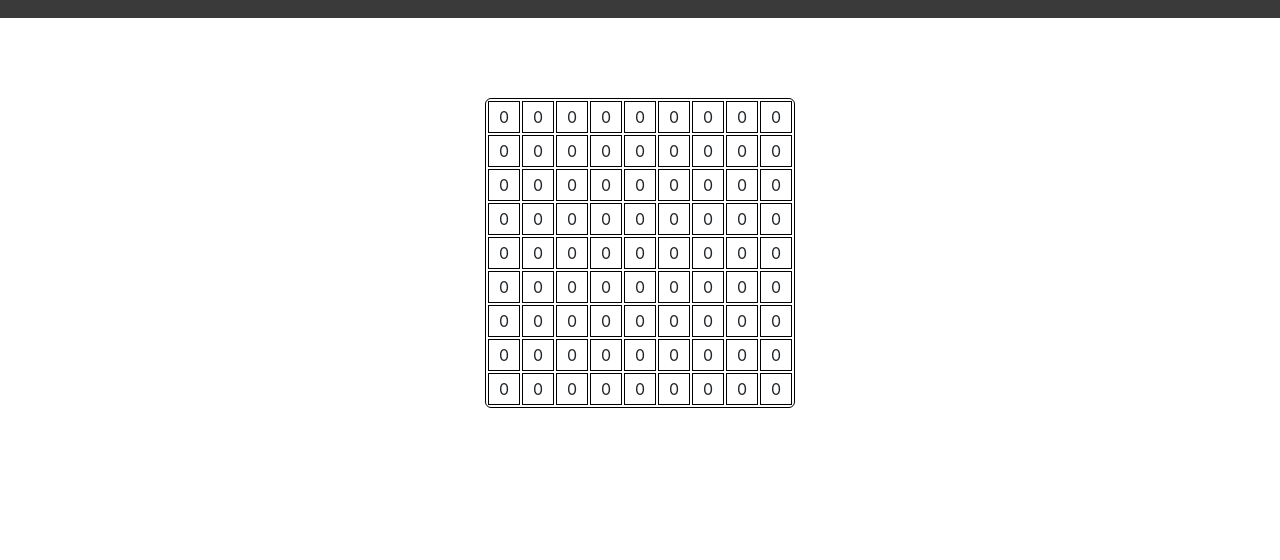
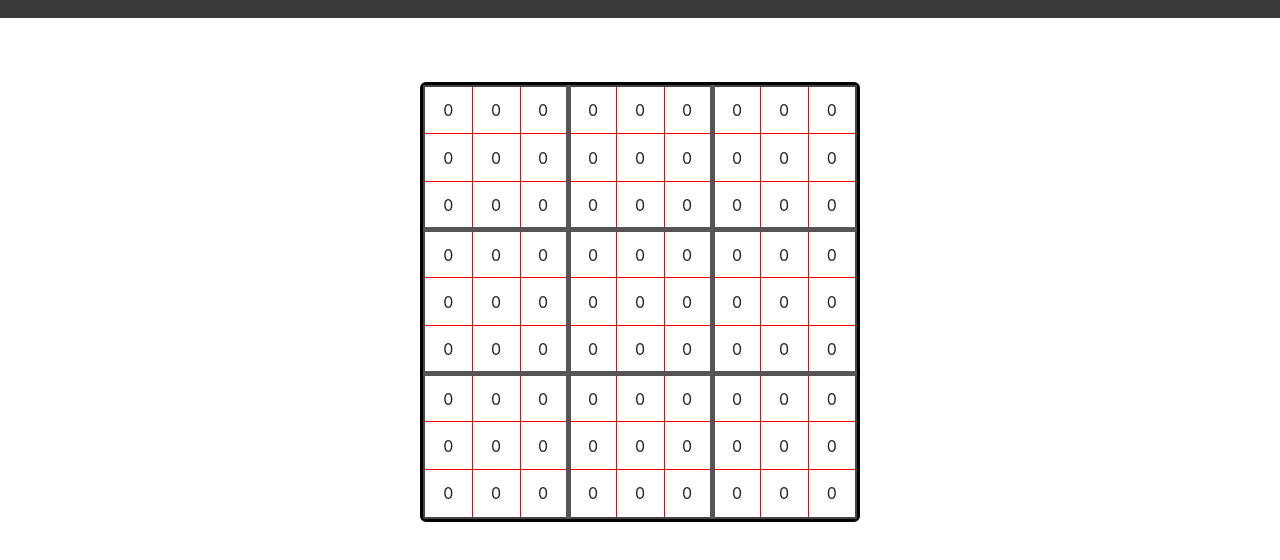
Before and after one commit to santyarellano/SudokuSolver, a plain HTML site: page index.html in a window 1280 px wide. Shown: the part 64-624 px from the top of the page. Drawn offline with nearby package versions, Linux system fonts and the light colour scheme.

Commit message:
styled table

```diff
--- a/index.html
+++ b/index.html
@@ -30,7 +30,9 @@
     </header>
 
     <main>
-      <table id="sudoku_table"></table>
+      <div id="table_div">
+        <table id="sudoku_table"></table>
+      </div>
     </main>
 
     <!-- Bootstrap -->
--- a/styles.css
+++ b/styles.css
@@ -19,23 +19,46 @@ main {
   align-items: center;
 }
 
-td {
-  border: 1px solid black;
-  width: 2rem;
-  height: 2rem;
-  text-align: center;
-}
-
-#sudoku_table {
-  margin-top: 10vh;
-  border-radius: 25px;
-  border-collapse: separate;
-  border: solid black 1px;
-  border-radius: 6px;
-  -moz-border-radius: 6px;
-}
-
 .nav_btn {
   margin-left: 3vw;
   height: fit-content;
 }
+
+#table_div {
+  border-collapse: separate;
+  border: solid black 3px;
+  border-radius: 6px;
+  -moz-border-radius: 6px;
+  margin-top: 5%;
+}
+
+table {
+  display: table;
+  border: 2px solid #444;
+  border-collapse: collapse;
+  position: relative;
+}
+
+table tr {
+  display: table-row;
+  position: relative;
+  z-index: -1;
+}
+
+table td {
+  display: table-cell;
+  padding: 8px;
+  border: 1px solid #ff0000;
+  text-align: center;
+  width: 3rem;
+  height: 3rem;
+}
+
+table td:nth-child(3),
+table td:nth-child(6) {
+  border-right: 5px solid #555;
+} /*vertical*/
+table tr:nth-child(3) td,
+table tr:nth-child(6) td {
+  border-bottom: 5px solid #555;
+} /*horizontal*/
```
